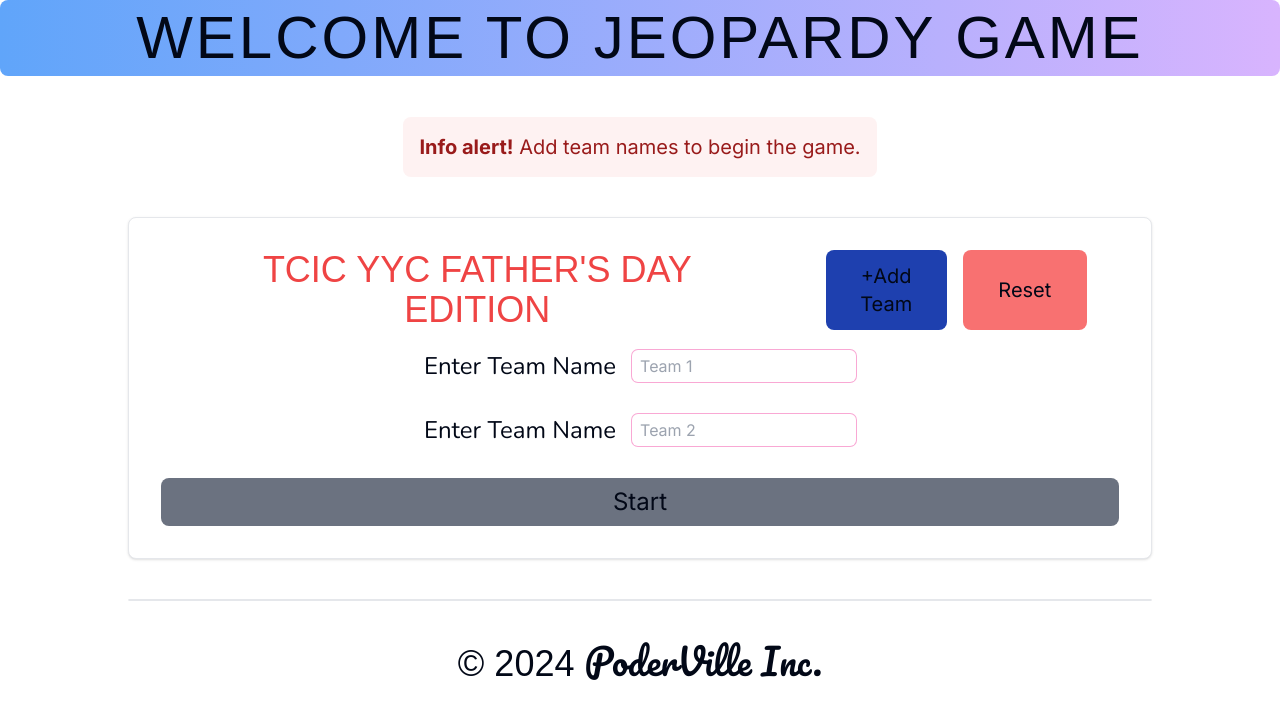
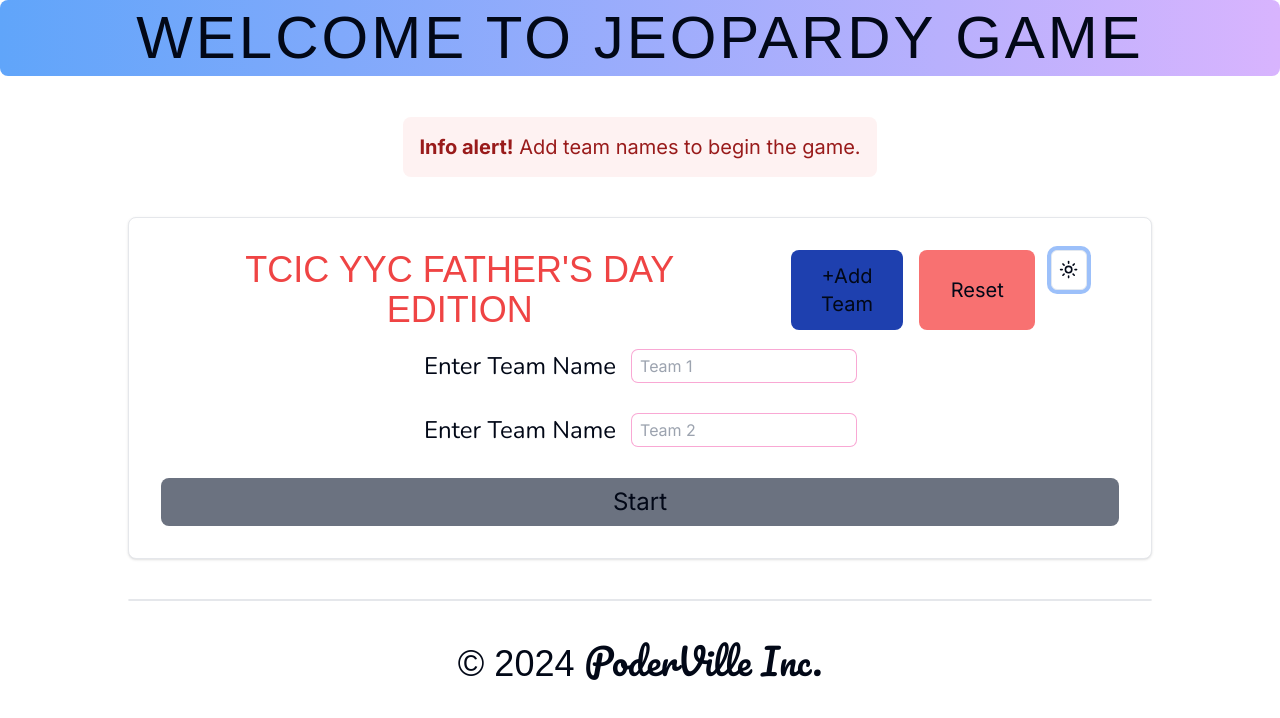
Before and after one commit to abiolaah/jeopardy-game-web-app, a Next.js app: page / in a window 1280 px wide. Shown: the top 718 px of the page. Built offline with nearby package versions, Linux system fonts and the light colour scheme; a web font is replaced by a local one.

Commit message:
Add button to change theme

```diff
--- a/components/StartPage.tsx
+++ b/components/StartPage.tsx
@@ -4,6 +4,7 @@ import Footer from "@/components/Footer";
 import Header from "@/components/Header";
 import { teams } from "@/lib/data/buttonValue";
 import { adlam, nunito, pacifico, ruslan_display } from "@/utils/fonts";
+import { ModeToggle } from "./ThemeChanger";
 
 const StartPage = ({
   addTeam,
@@ -69,6 +70,8 @@ const StartPage = ({
               >
                 Reset
               </button>
+
+              <ModeToggle />
             </div>
           </div>
           <div className="flex flex-col gap-8 justify-center items-center">
--- a/components/ThemeChanger.tsx
+++ b/components/ThemeChanger.tsx
@@ -17,7 +17,7 @@ export function ModeToggle() {
   return (
     <DropdownMenu>
       <DropdownMenuTrigger asChild>
-        <Button variant="outline" size="icon">
+        <Button variant="outline" size="icon" className="ring-4">
           <SunIcon className="h-[1.2rem] w-[1.2rem] rotate-0 scale-100 transition-all dark:-rotate-90 dark:scale-0" />
           <MoonIcon className="absolute h-[1.2rem] w-[1.2rem] rotate-90 scale-0 transition-all dark:rotate-0 dark:scale-100" />
           <span className="sr-only">Toggle theme</span>
```
